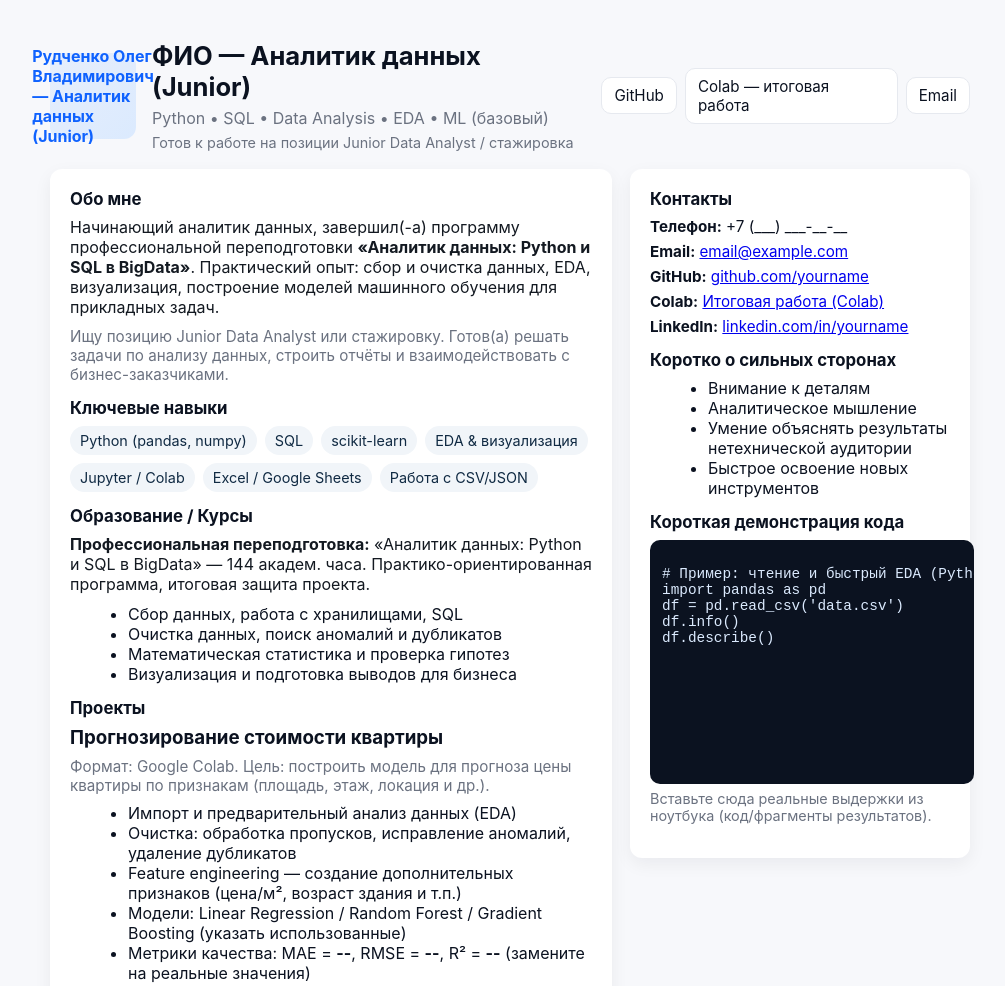
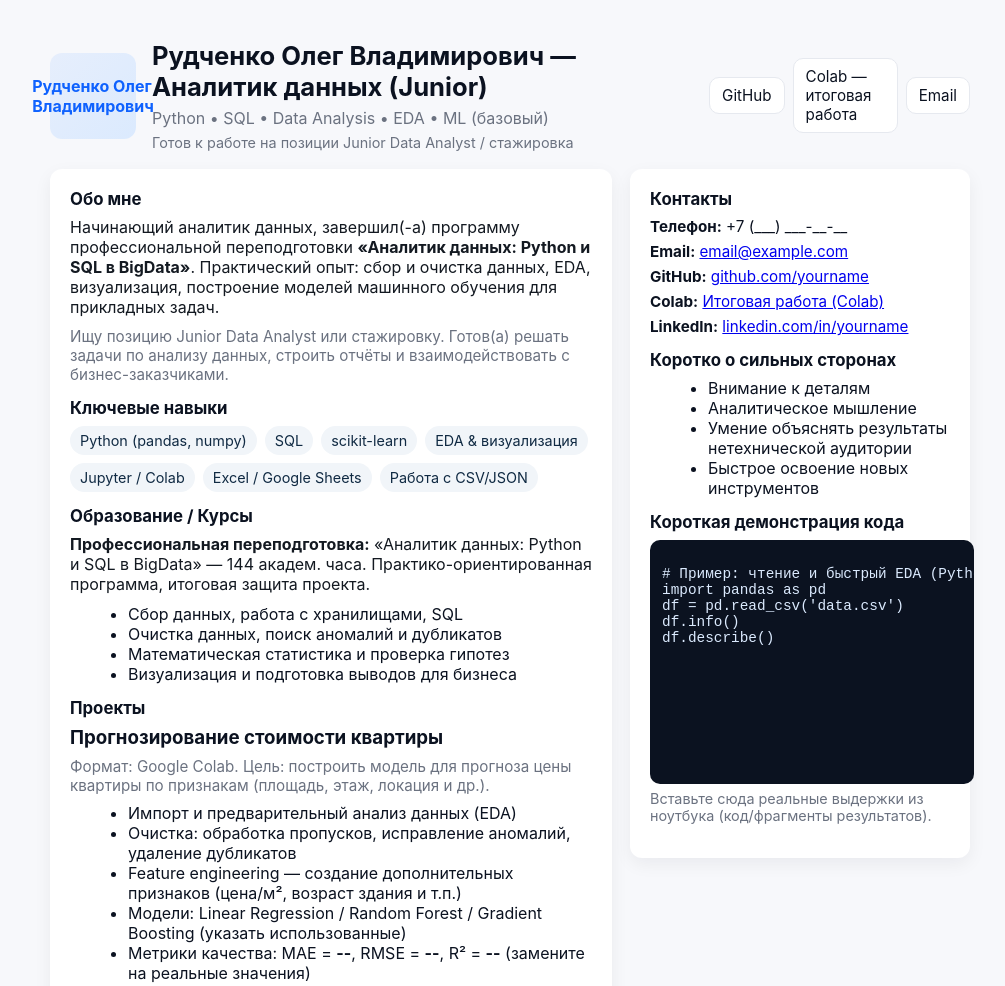
Before and after one commit to Legis88/github_portfolio_ROV, a plain HTML site: page index.html in a window 1280 px wide. Shown: the top 986 px of the page, without its empty margins (130-1135 px from the left). Drawn offline with Linux system fonts and the light colour scheme.

Commit message:
Update index.html

```diff
--- a/index.html
+++ b/index.html
@@ -3,7 +3,7 @@
 <head>
   <meta charset="utf-8" />
   <meta name="viewport" content="width=device-width,initial-scale=1" />
-  <title>Портфолио — Аналитик данных | Рудчкнко Олег Владимирович</title>
+  <title>Портфолио — Аналитик данных | Рудченко Олег Владимирович</title>
   <meta name="description" content="Портфолио аналитика данных — проекты, навыки, образование.">
   <style>
     :root{
@@ -43,9 +43,9 @@
 <body>
   <div class="wrap">
     <header>
-      <div class="avatar">ФИО</div>
+      <div class="avatar">Рудченко Олег Владимирович</div>
       <div>
-        <h1>ФИО — Аналитик данных (Junior)</h1>
+        <h1>Рудченко Олег Владимирович — Аналитик данных (Junior)</h1>
         <div class="sub">Python • SQL • Data Analysis • EDA • ML (базовый)</div>
         <div class="small-note">Готов к работе на позиции Junior Data Analyst / стажировка</div>
       </div>
@@ -179,14 +179,6 @@ df.describe()
 
     <footer>
       <p>Готов дополнить портфолио деталями из вашей итоговой работы (метрики, визуализации, ссылки). Удачи в поиске работы!</p>
-      <p style="margin-top:8px;">© <span id="year"></span> ФИО — Аналитик данных</p>
+      <p style="margin-top:8px;">© <span id="year"></span> Рудченко Олег Владимирович — Аналитик данных</p>
     </footer>
   </div>
-
-  <script>
-    // вставьте своё ФИО
-    document.querySelectorAll('.avatar, h1')[0].textContent = 'Рудченко Олег Владимирович — Аналитик данных (Junior)';
-    document.getElementById('year').textContent = new Date().getFullYear();
-  </script>
-</body>
-</html>
```
